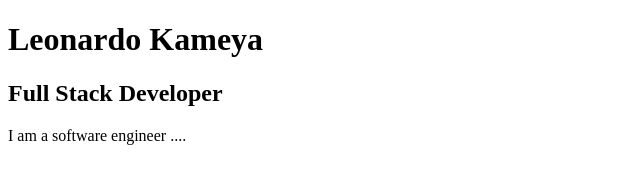
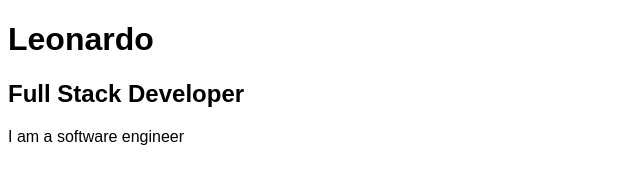
Before and after one commit to lkameya/lkameya.github.io, a plain HTML site: page index.html in a window 1280 px wide. Shown: the whole page, without its empty margins (0-640 px from the left). Drawn offline with Linux system fonts and the light colour scheme.

Commit message:
Alterando família da fonte do projeto

```diff
--- /dev/null
+++ b/index.css
@@ -0,0 +1,7 @@
+body {
+    font-family: Arial, Helvetica, sans-serif;
+}
+
+h1 {
+    color: #000;
+}
--- a/index.html
+++ b/index.html
@@ -6,13 +6,15 @@
     <meta http-equiv="X-UA-Compatible" content="IE=edge">
     <meta name="viewport" content="width=device-width, initial-scale=1.0">
     <title>Document</title>
+
+    <link rel="stylesheet" href="index.css">
 </head>
 
 <body>
-    <h1>Leonardo Kameya</h1>
+    <h1>Leonardo</h1>
     <h2>Full Stack Developer</h2>
     <p>
-        I am a software engineer ....
+        I am a software engineer
     </p>
 </body>
 
```
